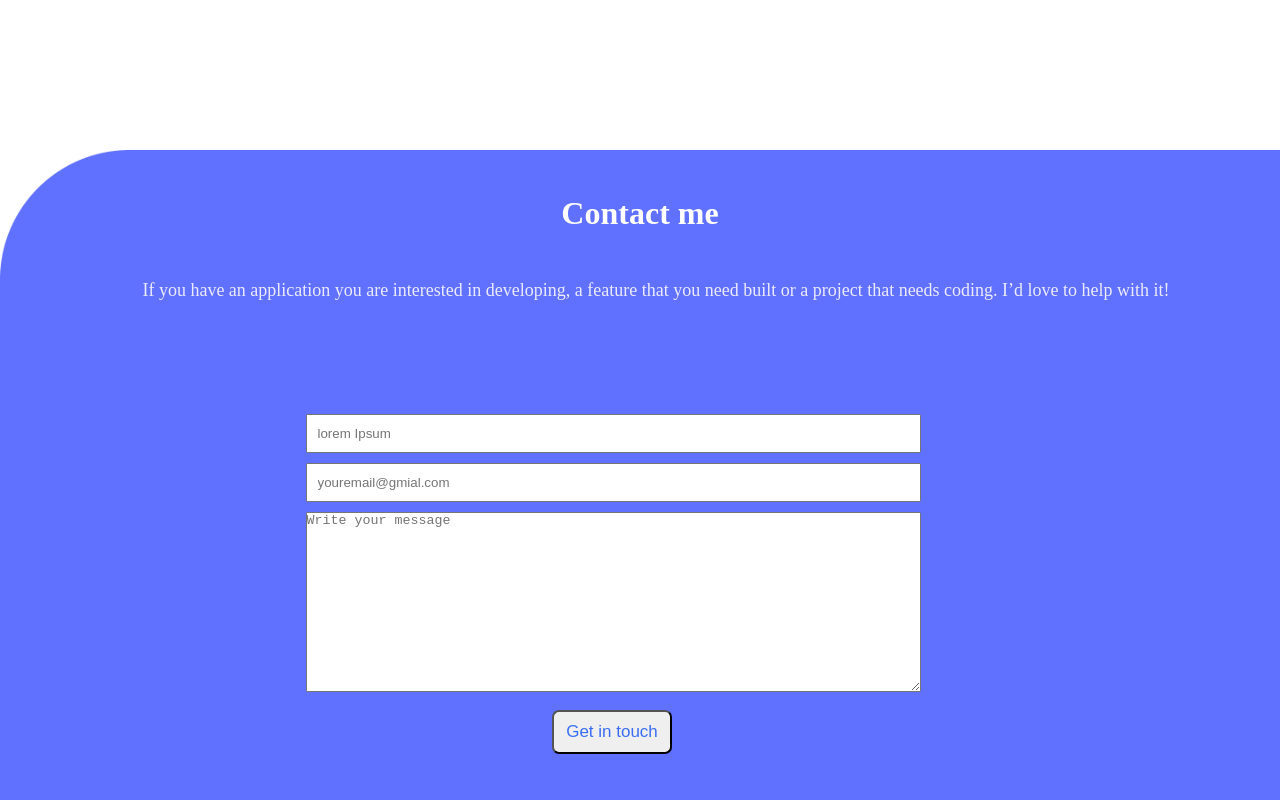
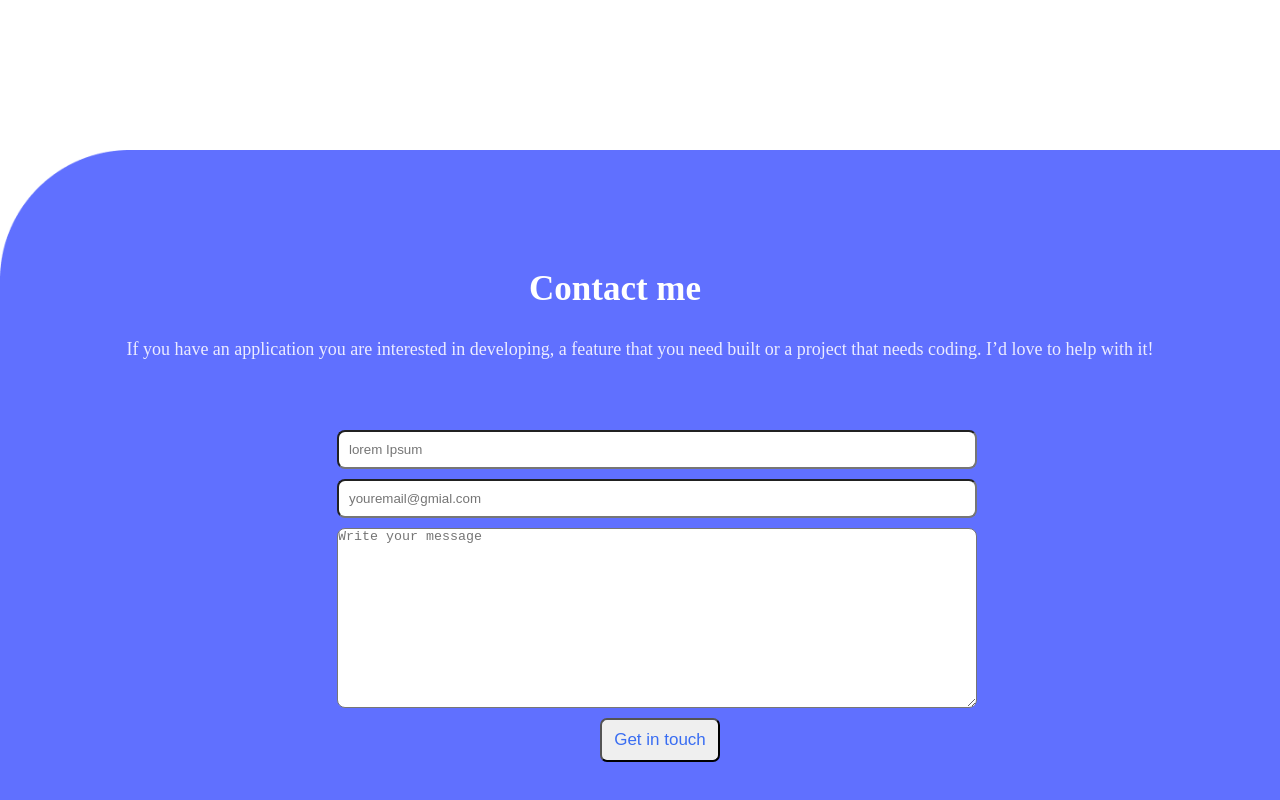
Before and after one commit to zinlynhtet/Microverse-Portfolio-Project, a website: page index.html in a window 1280 px wide. Shown: the part 2750-3550 px from the top of the page. Drawn offline with Linux system fonts and the light colour scheme; a web font is replaced by a local one.

Commit message:
Fix responsive breakpoint

```diff
--- a/index.html
+++ b/index.html
@@ -192,21 +192,20 @@
             </ul>
         </div>
     </section>
-
+<section>
     <!-- modify this form HTML and place wherever you want your form -->
     <form action="https://formspree.io/f/mwkdaqzw" method="POST">
         <h1>Contact me</h1>
         <p>If you have an application you are interested in developing, a feature that you need built or a project that needs
         coding.
         I’d love to help with it!</p>
-            <div class="textinput">
                 <input type="text" class="userName" placeholder="lorem Ipsum" maxlength="30" required>
                 <input type="email" class="email" id="#" placeholder="youremail@gmial.com" required>
                 <textarea class="report" id="#" cols="30" rows="10" maxlength="500" placeholder="Write your message" required></textarea>
-            </div>
         <!-- your other form fields go here -->
         <button type="submit">Get in touch</button>
     </form>
+    </section>
 </body>
 
 </html>
--- a/style.css
+++ b/style.css
@@ -68,13 +68,12 @@
 }
 
 form p {
-  position: absolute;
-  top: 130px;
   color: #ebebff;
   font-size: 18px;
   text-align: center;
-  left: 24px;
-  right: 24px;
+  margin-bottom: 60px;
+  margin-left: 14px;
+  margin-right: 14px;
 }
 
 .hero p {
@@ -519,10 +518,6 @@ form p {
 @media (min-width: 1240px) {
   .self-intro {
     top: 2400px;
-    right: 15%;
-  }
-
-  section {
     margin-left: 20%;
   }
 
@@ -542,7 +537,7 @@ form p {
 
 form {
   position: absolute;
-  top: 4000px;
+  top: 4200px;
   background-image: url(./image/Contact\ me.png);
   background-repeat: no-repeat;
   object-fit: cover;
@@ -551,13 +546,13 @@ form {
   height: 90vh;
   display: flex;
   justify-content: center;
-  align-items: center;
+  align-items: flex-start;
   flex-direction: column;
 }
 
 form h1 {
-  position: absolute;
-  top: 45px;
+  margin-left: 120px;
+  margin-bottom: 30px;
   color: white;
 }
 
@@ -565,6 +560,7 @@ form input {
   margin-top: 10px;
   padding: 10px;
   width: 80%;
+  border-radius: 8px;
   margin-left: 34px;
 }
 
@@ -573,6 +569,7 @@ form input {
   margin-left: 34px;
   width: 80%;
   margin-top: 10px;
+  border-radius: 8px;
 }
 
 form button {
@@ -582,11 +579,9 @@ form button {
   font-size: 17px;
   border-radius: 7px;
   color: #396df2;
-  position: absolute;
-  top: 540px;
-  left: 34px;
   cursor: pointer;
   user-select: none;
+  margin-left: 40px;
 }
 
 button:hover {
@@ -594,28 +589,14 @@ button:hover {
   background-color: #6070ff;
 }
 
-.textinput {
-  margin-top: 150px;
-}
-
 @media (min-width: 375px) {
   form {
     background-image: url(./image/contact\ form-\ background-shape-desktop.png);
-    top: 4100px;
-    width: 100%;
   }
 
   form p {
     margin-left: 32px;
-  }
-
-  .textinput {
-    margin-left: 32px;
-  }
-
-  form button {
-    margin-left: 40px;
-    top: 540px;
+    margin-right: 32px;
   }
 }
 
@@ -623,11 +604,19 @@ button:hover {
   form {
     top: 4300px;
   }
+
+  form h1 {
+    margin-left: 150px;
+  }
 }
 
 @media (min-width: 490px) {
   form {
     top: 4500px;
+  }
+
+  form h1 {
+    margin-left: 250px;
   }
 }
 
@@ -653,9 +642,8 @@ button:hover {
     top: 4900px;
   }
 
-  form button {
-    margin-left: 40px;
-    top: 540px;
+  form h1 {
+    margin-top: -100px;
   }
 }
 
@@ -663,11 +651,13 @@ button:hover {
   form {
     background-image: url(./image/contact\ form-\ background-shape-desktop.png);
     top: 4900px;
+    justify-content: center;
+    align-items: center;
   }
 
-  form button {
-    top: 540px;
-    left: 40%;
+  form h1 {
+    align-items: center;
+    margin-left: -8px;
   }
 
   .work-card {
@@ -681,18 +671,29 @@ button:hover {
   }
 }
 
+@media (min-width: 820px) {
+  form h1 {
+    margin-top: -180px;
+  }
+}
+
+@media (min-width: 910px) {
+  form h1 {
+    margin-top: -400px;
+  }
+}
+
 @media (min-width: 1024px) {
   form {
     background-image: url(./image/contact\ form-\ background-shape-desktop.png);
-    background-size: 100%;
+    align-items: center;
   }
 
-  .textinput {
-    margin-top: 80px;
-  }
-
-  form button {
-    top: 510px;
+  form h1 {
+    margin-top: 10px;
+    align-items: center;
+    margin-left: -50px;
+    font-size: 35px;
   }
 
   .work-card {
@@ -701,9 +702,16 @@ button:hover {
 }
 
 @media (min-width: 1245px) {
-  form button {
-    top: 500px;
-    margin-left: 40px;
-    margin-top: 60px;
+  form {
+    align-items: center;
+    background-size: 100%;
+  }
+
+  form input {
+    width: 50%;
+  }
+
+  .report {
+    width: 50%;
   }
 }
```
